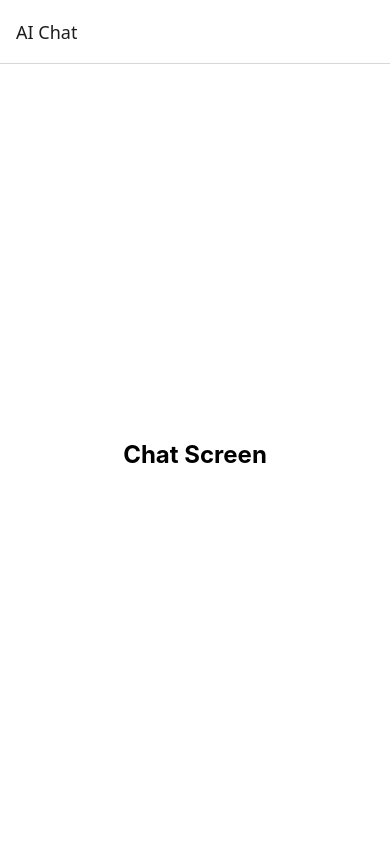
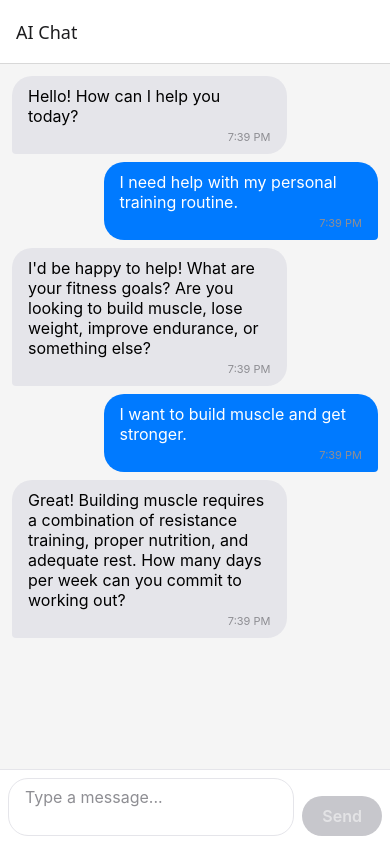
Before and after one commit to lbernick/pt_app, a React Native app: screen /Chat in a window 390 px wide. Built offline with nearby package versions, Linux system fonts and the light colour scheme.

Commit message:
Add mock messages

```diff
--- /dev/null
+++ b/src/components/ChatInput.tsx
@@ -0,0 +1,115 @@
+import { useState } from 'react';
+import {
+  StyleSheet,
+  TextInput,
+  TouchableOpacity,
+  View,
+  Text,
+} from 'react-native';
+
+const COLORS = {
+  inputBackground: '#FFFFFF',
+  border: '#E5E5EA',
+  sendButton: '#007AFF',
+  sendButtonDisabled: '#C7C7CC',
+  placeholder: '#8E8E93',
+  text: '#000000',
+  white: '#FFFFFF',
+};
+
+interface ChatInputProps {
+  onSend: (text: string) => void;
+}
+
+export default function ChatInput({ onSend }: ChatInputProps) {
+  const [text, setText] = useState('');
+
+  const handleSend = () => {
+    const trimmedText = text.trim();
+    if (trimmedText.length > 0) {
+      onSend(trimmedText);
+      setText('');
+    }
+  };
+
+  const isDisabled = text.trim().length === 0;
+
+  return (
+    <View style={styles.container}>
+      <View style={styles.inputWrapper}>
+        <TextInput
+          style={styles.input}
+          value={text}
+          onChangeText={setText}
+          placeholder="Type a message..."
+          placeholderTextColor={COLORS.placeholder}
+          multiline
+          maxLength={1000}
+        />
+      </View>
+      <TouchableOpacity
+        style={[
+          styles.sendButton,
+          isDisabled && styles.sendButtonDisabled,
+        ]}
+        onPress={handleSend}
+        disabled={isDisabled}
+      >
+        <Text
+          style={[
+            styles.sendButtonText,
+            isDisabled && styles.sendButtonTextDisabled,
+          ]}
+        >
+          Send
+        </Text>
+      </TouchableOpacity>
+    </View>
+  );
+}
+
+const styles = StyleSheet.create({
+  container: {
+    flexDirection: 'row',
+    padding: 8,
+    backgroundColor: COLORS.inputBackground,
+    borderTopWidth: 1,
+    borderTopColor: COLORS.border,
+    alignItems: 'flex-end',
+  },
+  inputWrapper: {
+    flex: 1,
+    backgroundColor: COLORS.inputBackground,
+    borderRadius: 20,
+    borderWidth: 1,
+    borderColor: COLORS.border,
+    paddingHorizontal: 16,
+    paddingVertical: 8,
+    marginRight: 8,
+    maxHeight: 100,
+  },
+  input: {
+    fontSize: 16,
+    color: COLORS.text,
+    maxHeight: 80,
+  },
+  sendButton: {
+    backgroundColor: COLORS.sendButton,
+    borderRadius: 20,
+    paddingHorizontal: 20,
+    paddingVertical: 10,
+    justifyContent: 'center',
+    alignItems: 'center',
+  },
+  sendButtonDisabled: {
+    backgroundColor: COLORS.sendButtonDisabled,
+  },
+  sendButtonText: {
+    color: COLORS.white,
+    fontSize: 16,
+    fontWeight: '600',
+  },
+  sendButtonTextDisabled: {
+    opacity: 0.5,
+  },
+});
--- /dev/null
+++ b/src/components/Message.tsx
@@ -0,0 +1,97 @@
+import { StyleSheet, Text, View } from 'react-native';
+import { Message as MessageType } from '../types/message';
+
+const COLORS = {
+  userBubble: '#007AFF',
+  aiBubble: '#E5E5EA',
+  userText: '#FFFFFF',
+  aiText: '#000000',
+  timestamp: '#8E8E93',
+};
+
+interface MessageProps {
+  message: MessageType;
+}
+
+export default function Message({ message }: MessageProps) {
+  const isUser = message.sender === 'user';
+
+  const formatTime = (date: Date) => {
+    return date.toLocaleTimeString('en-US', {
+      hour: 'numeric',
+      minute: '2-digit',
+    });
+  };
+
+  return (
+    <View
+      style={[
+        styles.messageContainer,
+        isUser ? styles.userContainer : styles.aiContainer,
+      ]}
+    >
+      <View
+        style={[
+          styles.bubble,
+          isUser ? styles.userBubble : styles.aiBubble,
+        ]}
+      >
+        <Text
+          style={[
+            styles.messageText,
+            isUser ? styles.userText : styles.aiText,
+          ]}
+        >
+          {message.text}
+        </Text>
+        <Text style={styles.timestamp}>
+          {formatTime(message.timestamp)}
+        </Text>
+      </View>
+    </View>
+  );
+}
+
+const styles = StyleSheet.create({
+  messageContainer: {
+    flexDirection: 'row',
+    marginVertical: 4,
+    marginHorizontal: 12,
+  },
+  userContainer: {
+    justifyContent: 'flex-end',
+  },
+  aiContainer: {
+    justifyContent: 'flex-start',
+  },
+  bubble: {
+    maxWidth: '75%',
+    paddingHorizontal: 16,
+    paddingVertical: 10,
+    borderRadius: 20,
+  },
+  userBubble: {
+    backgroundColor: COLORS.userBubble,
+    borderBottomRightRadius: 4,
+  },
+  aiBubble: {
+    backgroundColor: COLORS.aiBubble,
+    borderBottomLeftRadius: 4,
+  },
+  messageText: {
+    fontSize: 16,
+    lineHeight: 20,
+  },
+  userText: {
+    color: COLORS.userText,
+  },
+  aiText: {
+    color: COLORS.aiText,
+  },
+  timestamp: {
+    fontSize: 11,
+    color: COLORS.timestamp,
+    marginTop: 4,
+    alignSelf: 'flex-end',
+  },
+});
--- a/src/screens/ChatScreen.tsx
+++ b/src/screens/ChatScreen.tsx
@@ -1,13 +1,63 @@
-import { StyleSheet, Text, View } from 'react-native';
+import { ScrollView, StyleSheet, View } from 'react-native';
+import Message from '../components/Message';
+import ChatInput from '../components/ChatInput';
+import { Message as MessageType } from '../types/message';
 
 const COLORS = {
-  white: '#fff',
+  background: '#f5f5f5',
 };
 
+// Placeholder messages for preview
+const PLACEHOLDER_MESSAGES: MessageType[] = [
+  {
+    id: '1',
+    text: 'Hello! How can I help you today?',
+    sender: 'ai',
+    timestamp: new Date(Date.now() - 10000),
+  },
+  {
+    id: '2',
+    text: 'I need help with my personal training routine.',
+    sender: 'user',
+    timestamp: new Date(Date.now() - 8000),
+  },
+  {
+    id: '3',
+    text: 'I\'d be happy to help! What are your fitness goals? Are you looking to build muscle, lose weight, improve endurance, or something else?',
+    sender: 'ai',
+    timestamp: new Date(Date.now() - 5000),
+  },
+  {
+    id: '4',
+    text: 'I want to build muscle and get stronger.',
+    sender: 'user',
+    timestamp: new Date(Date.now() - 3000),
+  },
+  {
+    id: '5',
+    text: 'Great! Building muscle requires a combination of resistance training, proper nutrition, and adequate rest. How many days per week can you commit to working out?',
+    sender: 'ai',
+    timestamp: new Date(Date.now() - 1000),
+  },
+];
+
 export default function ChatScreen() {
+  const handleSend = (text: string) => {
+    // Temporary handler - will be implemented in next steps
+    console.log('Message sent:', text);
+  };
+
   return (
     <View style={styles.container}>
-      <Text style={styles.title}>Chat Screen</Text>
+      {/* Messages container */}
+      <ScrollView style={styles.messagesContainer} contentContainerStyle={styles.messagesContent}>
+        {PLACEHOLDER_MESSAGES.map((message) => (
+          <Message key={message.id} message={message} />
+        ))}
+      </ScrollView>
+
+      {/* Input container */}
+      <ChatInput onSend={handleSend} />
     </View>
   );
 }
@@ -15,12 +65,12 @@ export default function ChatScreen() {
 const styles = StyleSheet.create({
   container: {
     flex: 1,
-    backgroundColor: COLORS.white,
-    alignItems: 'center',
-    justifyContent: 'center',
+    backgroundColor: COLORS.background,
   },
-  title: {
-    fontSize: 24,
-    fontWeight: 'bold',
+  messagesContainer: {
+    flex: 1,
+  },
+  messagesContent: {
+    paddingVertical: 8,
   },
 });
--- /dev/null
+++ b/src/types/message.ts
@@ -0,0 +1,6 @@
+export interface Message {
+  id: string;
+  text: string;
+  sender: 'user' | 'ai';
+  timestamp: Date;
+}
```
Also changed, not shown: 2 other files (tests, documents, lock files or other folders).
